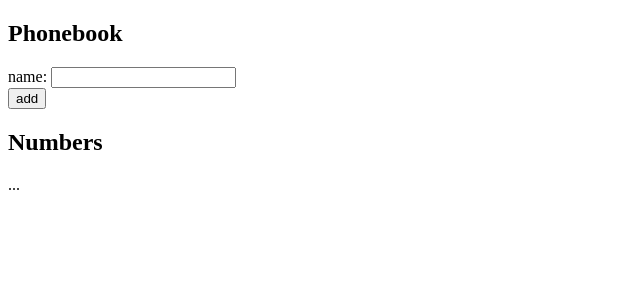
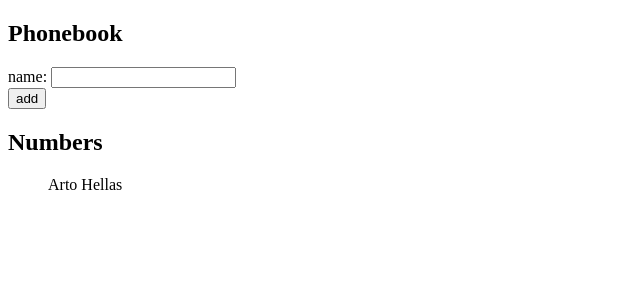
Before and after one commit to 0xdacted/FSO_part_2, a React (Create React App) app in the folder phonebook/: page / in a window 1280 px wide. Shown: the top 300 px of the page, without its empty margins (0-640 px from the left). Built offline with nearby package versions, Linux system fonts and the light colour scheme.

Commit message:
Add 'n' numbers handling through map

```diff
--- a/phonebook/src/App.js
+++ b/phonebook/src/App.js
@@ -1,4 +1,13 @@
 import { useState } from 'react'
+
+
+const Person = (props) => {
+  return (
+    <div>
+    {props.name}
+    </div>
+  )
+  }
 
 const App = () => {
   const [persons, setPersons] = useState([
@@ -10,7 +19,7 @@ const App = () => {
     event.preventDefault()
     const nameObject = {
       id: persons.length + 1,
-      content: newName
+      name: newName
     }
     setPersons(persons.concat(nameObject))
     setNewName('')
@@ -32,7 +41,11 @@ const App = () => {
         </div>
       </form>
       <h2>Numbers</h2>
-      ...
+      <ul>
+        {persons.map(person =>
+          <Person key={person.id} name={person.name} />
+        )}
+      </ul>
     </div>
   )
 }
```
